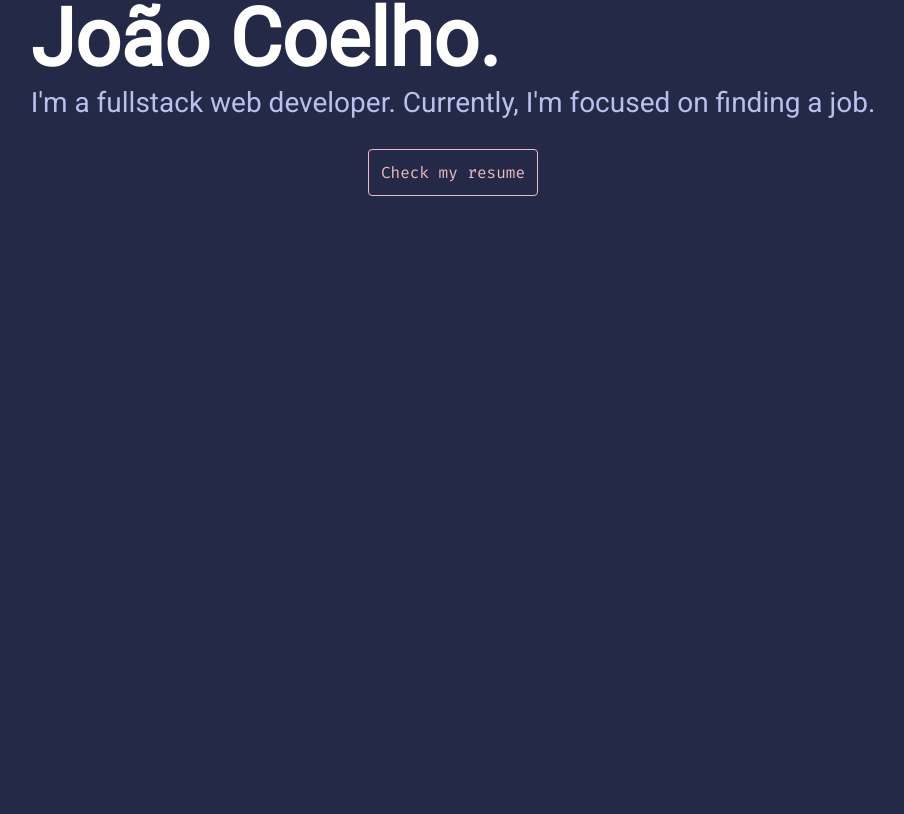
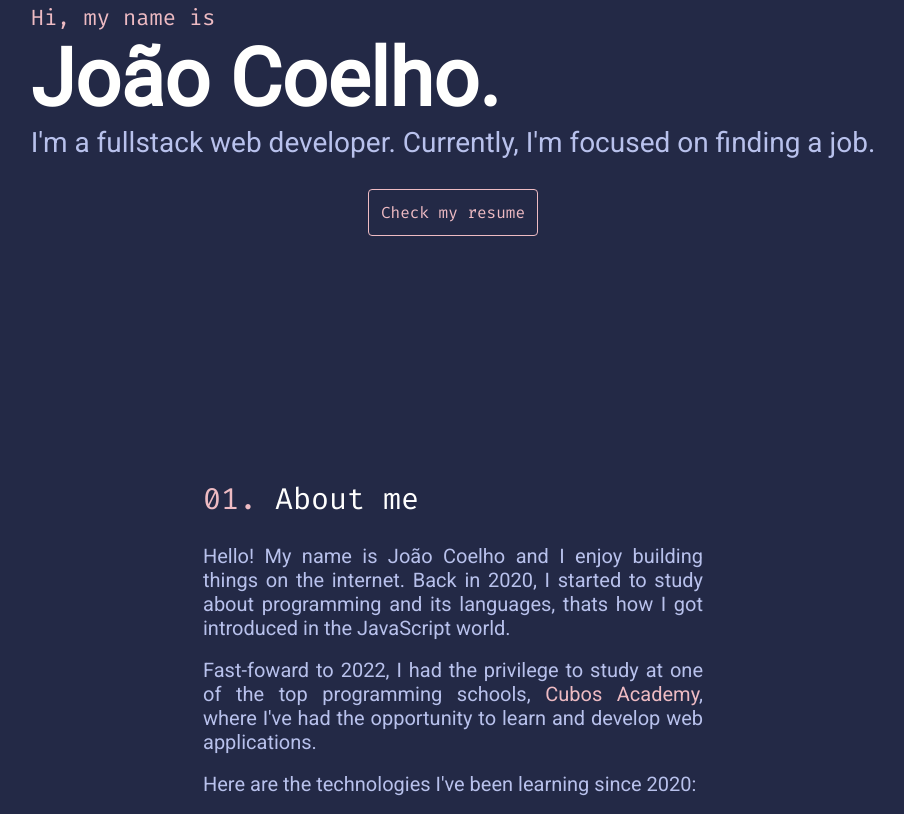
Before and after one commit to jancoweb/portifolio, a React (Vite) app: page / in a window 1280 px wide. Shown: the part 342-1156 px from the top of the page, without its empty margins (187-1091 px from the left). Before the commit the page ends 800 px from the top, so only its background shows below. Built offline with nearby package versions, Linux system fonts and the light colour scheme.

Commit message:
about section

```diff
--- /dev/null
+++ b/src/Components/About/index.css
@@ -0,0 +1,27 @@
+.about-content-wrapper{
+  display: flex;
+  flex-direction: column;
+  justify-content: center;
+  align-items: center;
+}
+.about-text-wrapper{
+  text-align: left;
+}
+p.headline {
+  font-family: 'Fira code';
+  color: #fffffe;
+  font-size: 30px;
+  margin-bottom: 25px;
+}
+.about-text-content {
+  width: 500px;
+  color: #b8c1ec;
+  text-align: justify;
+}
+p.about-text {
+  font-size: 20px;
+  font-family: 'roboto';
+}
+.cubos {
+  color: #eebbc3;
+}
--- /dev/null
+++ b/src/Components/About/index.jsx
@@ -0,0 +1,30 @@
+import TechList from '../TechList'
+import './index.css'
+
+function About() {
+
+  return (
+    <div className='about-content-wrapper'>
+      <div className='about-text-wrapper'>
+        <p className='headline'><span className="nav-item-index">01.</span> About me</p>
+        <div className='about-text-content'>
+          <p className='about-text'>
+            Hello! My name is João Coelho and I enjoy building things on the internet. Back in 2020, I started to study about programming and its languages, thats how I got introduced in the JavaScript world.
+          </p>
+          <br />
+          <p className='about-text'>
+            Fast-foward to 2022, I had the privilege to study at one of the top programming schools, <span className='cubos'>Cubos Academy</span>, where I've had the opportunity to learn and develop web applications.
+          </p>
+          <br />
+          <p className='about-text'>
+            Here are the technologies I've been learning since 2020:
+          </p>
+          <br />
+          <TechList />
+        </div>
+      </div>
+    </div>
+  )
+}
+
+export default About
--- a/src/Components/Hero/index.css
+++ b/src/Components/Hero/index.css
@@ -4,7 +4,7 @@
   justify-content: center;
   align-items: center;
   color: #fffffe;
-  height: 80vh;
+  height: 90vh;
 }
 .text-wrapper{
   text-align: left;
--- a/src/Components/MainPage/index.jsx
+++ b/src/Components/MainPage/index.jsx
@@ -1,3 +1,4 @@
+import About from "../About"
 import Hero from "../Hero"
 import Nav from "../Nav"
 
@@ -7,6 +8,7 @@ function MainPage() {
       <div className="page-wrapper">
         <Nav />
         <Hero />
+        <About />
       </div>
     </>
   )
--- /dev/null
+++ b/src/Components/TechList/index.jsx
@@ -0,0 +1,10 @@
+function TechList() {
+
+  return (
+    <div className="tech-list">
+
+    </div>
+  )
+}
+
+export default TechList
```
Also changed, not shown: src/Components/TechList/index.css (added).
